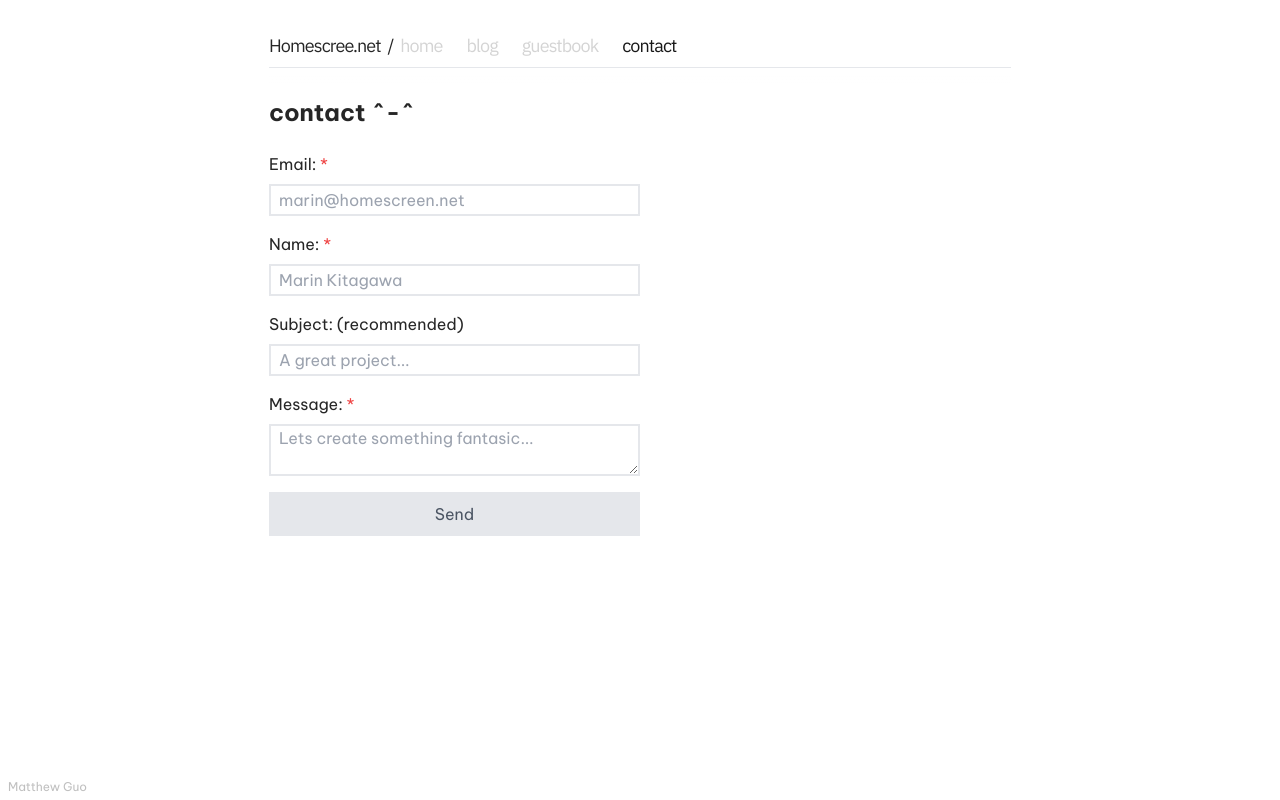
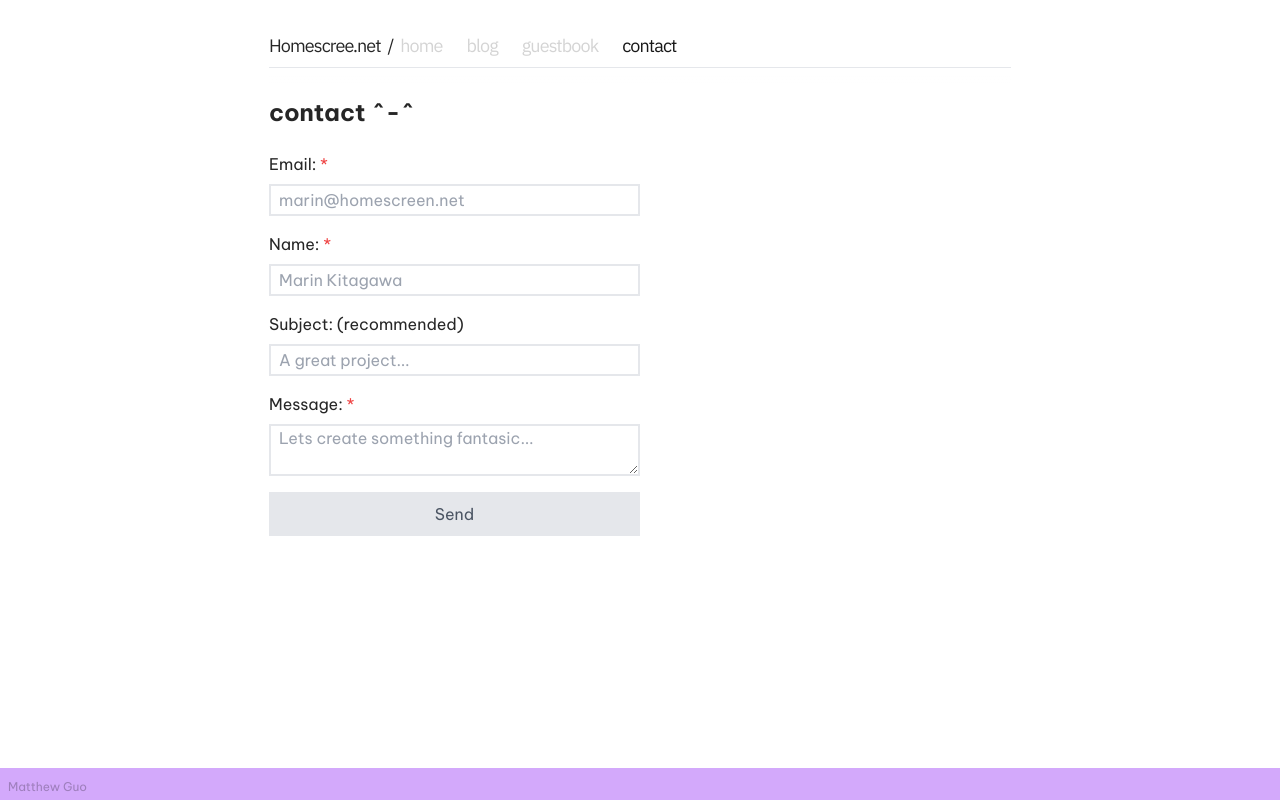
Before and after one commit to a-me-lia/homescreenet, a Next.js app: page /contact in a window 1280 px wide. Shown: the top 800 px of the page. Built offline with nearby package versions, Linux system fonts and the light colour scheme; no server answers; what kysely-planetscale would draw is missing.

Commit message:
opacity and werid thing
Signed-off-by: marin <110259342+a-me-lia@users.noreply.github.com>

```diff
--- a/src/app/actions.ts
+++ b/src/app/actions.ts
@@ -47,7 +47,7 @@ export async function SendEmail(
 ) {
   try {
     const data = await resend.emails.send({
-      from: "matthew@homescree.net",
+      from: "lia@homescree.net",
       to: email,
       subject: "Your message has been sent!",
       html: `<div>
--- a/src/app/components/gooter.tsx
+++ b/src/app/components/gooter.tsx
@@ -11,8 +11,8 @@ export default function Footer() {
     <>
       {width >= 768 && (
         <div
-          className={`transition-all duration-[0.8s] ease-in-out  overflow-hidden text-white  bg-purple-500  ${
-            expand ? "h-48 mt-8" : "h-8 mt-48"
+          className={`transition-all duration-[0.8s] ease-in-out fixed bottom-0 w-full  overflow-hidden text-white  ${
+            expand ? " bg-purple-500  h-48 mt-8" : "  bg-purple-500/50 h-8 mt-48"
           }`}
           onMouseEnter={() => setExpand(true)}
           onMouseLeave={() => setExpand(false)}
@@ -57,7 +57,7 @@ export default function Footer() {
         </div>
       )}
       {width < 768 && (
-        <div className="mt-48 py-4 h-max md:h-48 bg-purple-500 text-white z-50">
+        <div className="mt-48 relative z-50 py-4 h-max md:h-48 bg-purple-500 text-white ">
           <div className="flex flex-col justify-between mb-32 px-2  items-center h-full">
 
                 <h1 className="">Matthew Guo</h1>
```
